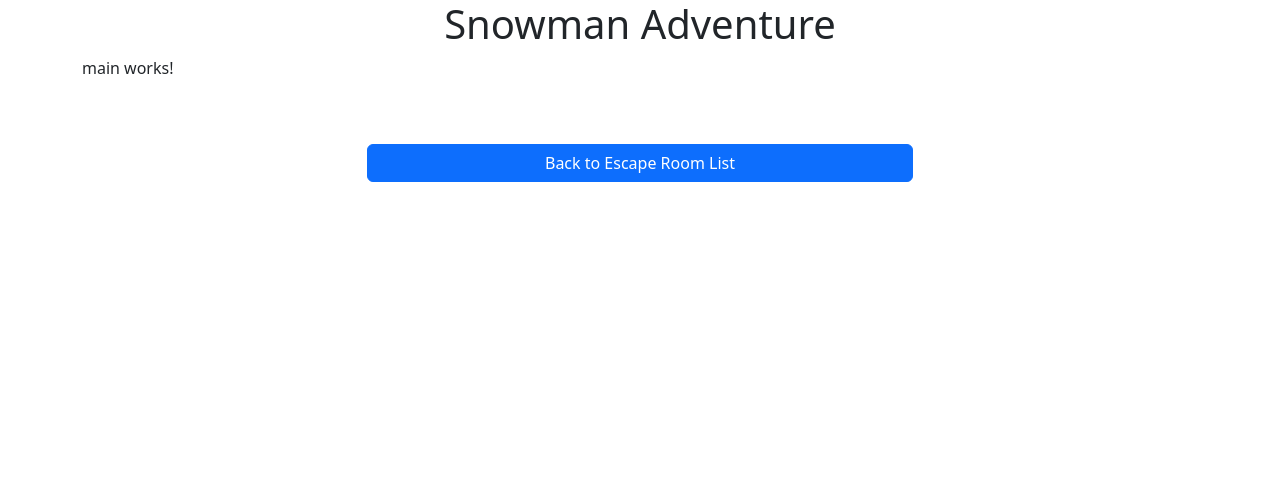
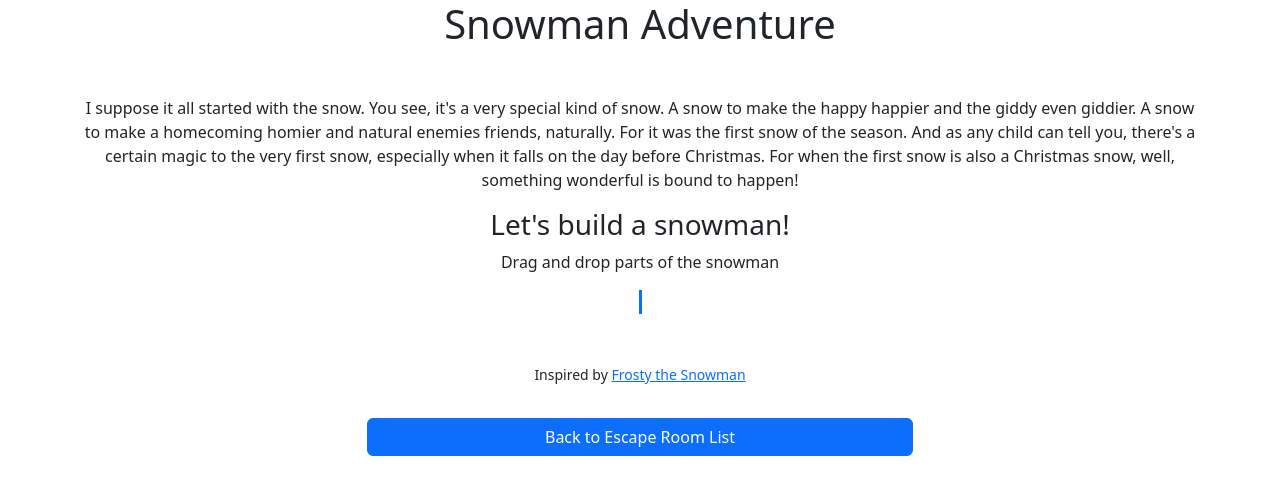
Before and after one commit to m1robyndunstan/VirtualEscapeRooms, an Angular app in the folder VirtualEscapeRooms/: page /snowman in a window 1280 px wide. Shown: the top 494 px of the page. Built offline with nearby package versions, Linux system fonts and the light colour scheme.

Commit message:
Create component to drag-and-drop snowman

```diff
--- /dev/null
+++ b/VirtualEscapeRooms/src/app/snowman-adventure/build-snowman/build-snowman.component.html
@@ -0,0 +1,7 @@
+<p class="text-center">Drag and drop parts of the snowman</p>
+<div class="row border-3 border-primary">
+    <div class="col">
+
+    </div>
+    <div class="col border-3 border-primary border-start">&nbsp;</div><!-- build area -->
+</div>
--- /dev/null
+++ b/VirtualEscapeRooms/src/app/snowman-adventure/build-snowman/build-snowman.component.ts
@@ -0,0 +1,15 @@
+import { Component, OnInit } from '@angular/core';
+
+@Component({
+  selector: 'app-build-snowman',
+  templateUrl: './build-snowman.component.html',
+  styleUrls: ['./build-snowman.component.scss']
+})
+export class BuildSnowmanComponent implements OnInit {
+
+  constructor() { }
+
+  ngOnInit(): void {
+  }
+
+}
--- a/VirtualEscapeRooms/src/app/snowman-adventure/main/main.component.html
+++ /dev/null
@@ -1 +0,0 @@
-<p>main works!</p>
--- a/VirtualEscapeRooms/src/app/snowman-adventure/main/main.component.ts
+++ /dev/null
@@ -1,15 +0,0 @@
-import { Component, OnInit } from '@angular/core';
-
-@Component({
-  selector: 'app-main',
-  templateUrl: './main.component.html',
-  styleUrls: ['./main.component.scss']
-})
-export class MainComponent implements OnInit {
-
-  constructor() { }
-
-  ngOnInit(): void {
-  }
-
-}
--- a/VirtualEscapeRooms/src/app/snowman-adventure/snowman-adventure.component.html
+++ b/VirtualEscapeRooms/src/app/snowman-adventure/snowman-adventure.component.html
@@ -1,11 +1,36 @@
 <div class="container">
     <h1 class="text-center">Snowman Adventure</h1>
 
-    <app-main></app-main>
+    <div class="my-5" [ngSwitch]="currentPage">
+        <ng-container *ngSwitchCase="availablePages.Intro">
+            <p class="text-center">
+                I suppose it all started with the snow. You see, it's a very special kind of snow.
+                A snow to make the happy happier and the giddy even giddier. A snow to make a
+                homecoming homier and natural enemies friends, naturally. For it was the first
+                snow of the season. And as any child can tell you, there's a certain magic to the
+                very first snow, especially when it falls on the day before Christmas. For when
+                the first snow is also a Christmas snow, well, something wonderful is bound to
+                happen!
+            </p>
+            <h3 class="text-center">Let's build a snowman!</h3>
+            <app-build-snowman></app-build-snowman>
+        </ng-container>
+        <ng-container *ngSwitchDefault>
+            <div class="alert alert-danger text-center">
+                <h2>Something's not working</h2>
+            </div>
+        </ng-container>
+    </div>
+
+    <p class="text-center my-3"><small>
+        Inspired by <a target="_blank" href="https://en.wikipedia.org/wiki/Frosty_the_Snowman_(TV_special)">
+            Frosty the Snowman
+        </a>
+    </small></p>
 
     <div class="row">
-        <div class="d-grid col-6 mx-auto mt-5">
-            <button type="button" class="btn btn-primary">Back to Escape Room List</button>
+        <div class="d-grid col-6 mx-auto mt-3">
+            <button type="button" class="btn btn-primary" routerLink="/">Back to Escape Room List</button>
         </div>
     </div>
 </div>
--- a/VirtualEscapeRooms/src/app/snowman-adventure/snowman-adventure.component.ts
+++ b/VirtualEscapeRooms/src/app/snowman-adventure/snowman-adventure.component.ts
@@ -7,9 +7,16 @@ import { Component, OnInit } from '@angular/core';
 })
 export class SnowmanAdventureComponent implements OnInit {
 
+  currentPage = SnowmanPages.Intro;
+  availablePages = SnowmanPages;
+
   constructor() { }
 
   ngOnInit(): void {
   }
 
 }
+
+enum SnowmanPages {
+  Intro
+}
--- a/VirtualEscapeRooms/src/app/snowman-adventure/snowman-adventure.module.ts
+++ b/VirtualEscapeRooms/src/app/snowman-adventure/snowman-adventure.module.ts
@@ -3,13 +3,13 @@ import { CommonModule } from '@angular/common';
 
 import { SnowmanAdventureRoutingModule } from './snowman-adventure-routing.module';
 import { SnowmanAdventureComponent } from './snowman-adventure.component';
-import { MainComponent } from './main/main.component';
+import { BuildSnowmanComponent } from './build-snowman/build-snowman.component';
 
 
 @NgModule({
   declarations: [
     SnowmanAdventureComponent,
-    MainComponent
+    BuildSnowmanComponent
   ],
   imports: [
     CommonModule,
```
Also changed, not shown: VirtualEscapeRooms/src/app/snowman-adventure/build-snowman/build-snowman.component.scss (added), 1 other file (tests, documents, lock files or other folders).
